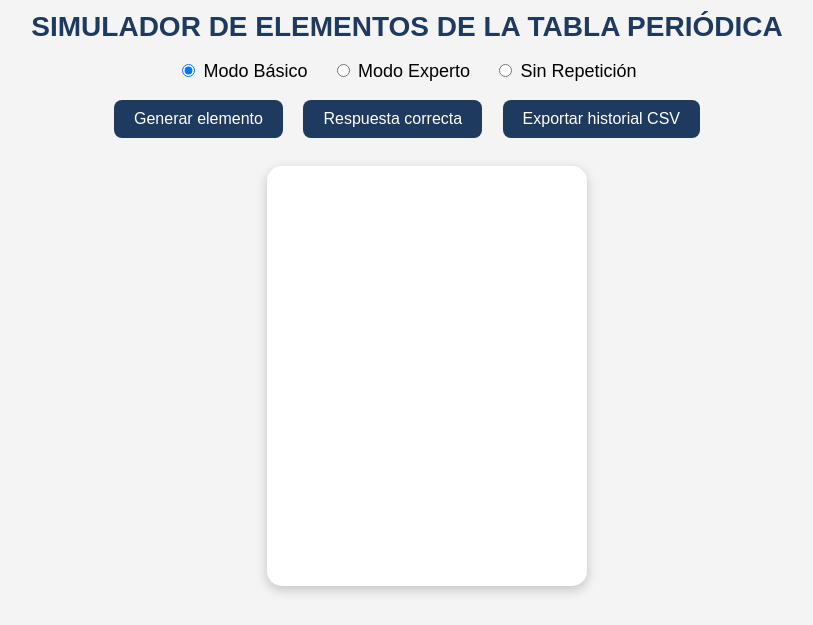
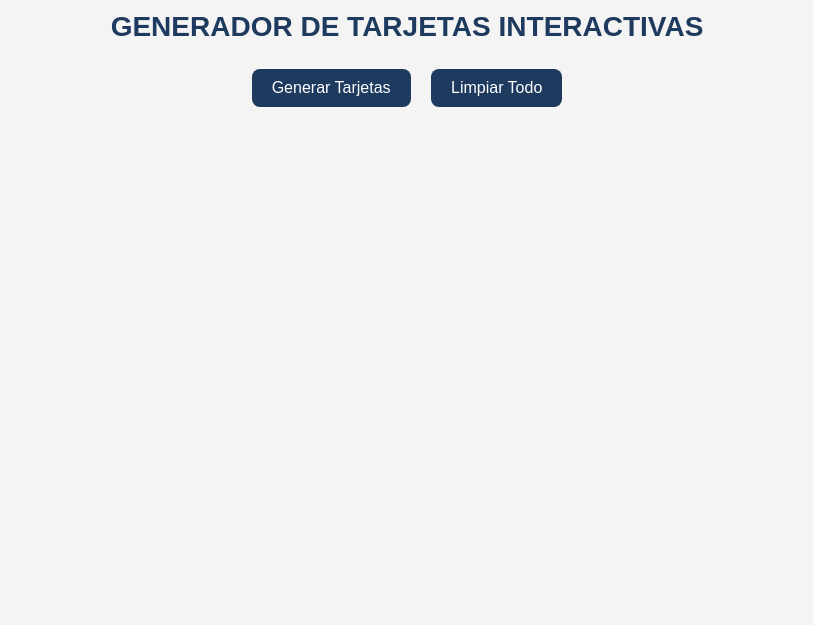
Before and after one commit to MathMindsPMI/CONFI_BARAJA, a plain HTML site: page index.html in a window 1280 px wide. Shown: the part 175-800 px from the top of the page, without its empty margins (233-1046 px from the left). Drawn offline with Linux system fonts and the light colour scheme.

Commit message:
Update title and content for card generator

```diff
--- a/index.html
+++ b/index.html
@@ -3,7 +3,7 @@
 <head>
     <meta charset="UTF-8">
     <meta name="viewport" content="width=device-width, initial-scale=1.0">
-    <title>Simulación de Elementos – Baraja Interactiva</title>
+    <title>Generador de Tarjetas – CONFIELECTRODIDACTICO</title>
     <link rel="stylesheet" href="style.css">
 </head>
 
@@ -14,31 +14,18 @@
         <img src="logo.png" alt="Logo" class="logo">
     </div>
 
-    <h1 class="titulo">SIMULADOR DE ELEMENTOS DE LA TABLA PERIÓDICA</h1>
-
-    <!-- Selector de Modo -->
-    <div class="modo-container">
-        <label><input type="radio" name="modo" value="basico" checked> Modo Básico</label>
-        <label><input type="radio" name="modo" value="experto"> Modo Experto</label>
-        <label><input type="radio" name="modo" value="unico"> Sin Repetición</label>
-    </div>
+    <h1 class="titulo">GENERADOR DE TARJETAS INTERACTIVAS</h1>
 
     <!-- Botones -->
     <div class="botonera">
-        <button id="generar">Generar elemento</button>
-        <button id="mostrarConfig">Respuesta correcta</button>
-        <button id="exportarCSV">Exportar historial CSV</button>
+        <button id="btnGenerar">Generar Tarjetas</button>
+        <button id="btnLimpiar">Limpiar Todo</button>
     </div>
 
-    <!-- Carta -->
-    <div class="card">
-        <div class="card-inner">
-            <div class="card-front"></div>
-            <div class="card-back"></div>
-        </div>
-    </div>
+    <!-- Contenedor donde aparecerán las tarjetas -->
+    <div id="cardContainer" class="card-container"></div>
 
+    <!-- Script -->
     <script src="script.js"></script>
 </body>
-
 </html>
```
